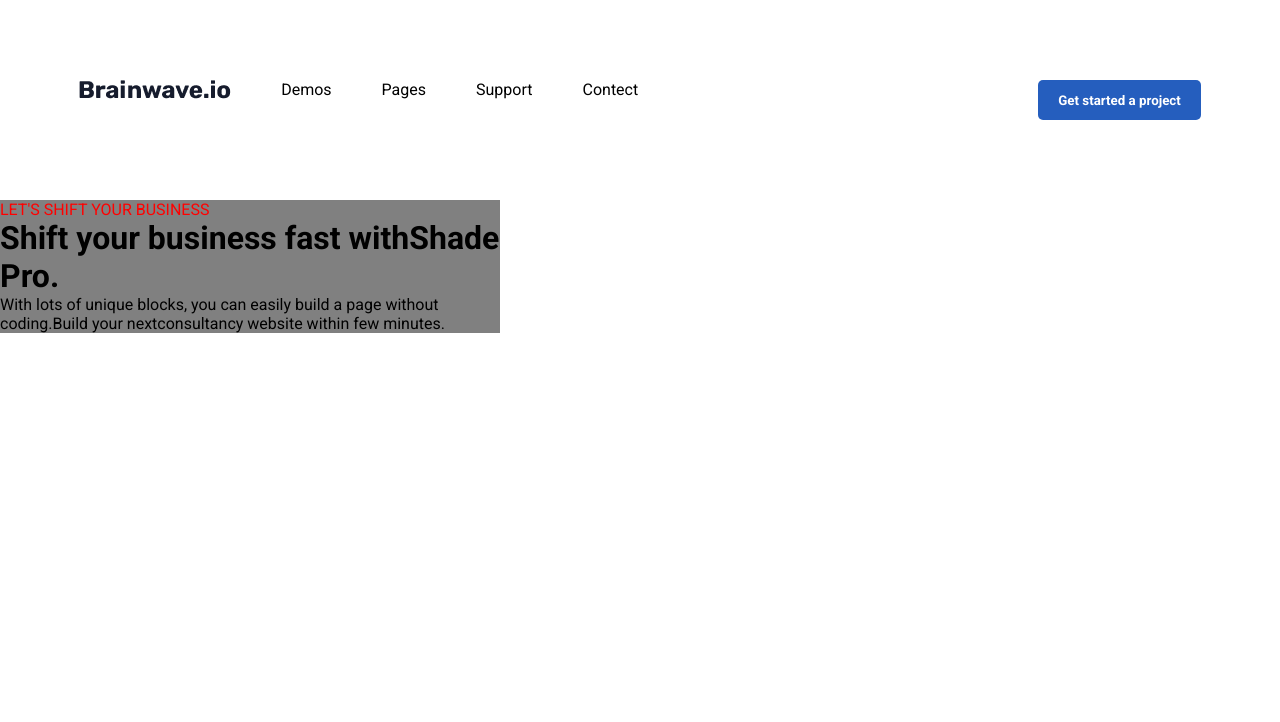
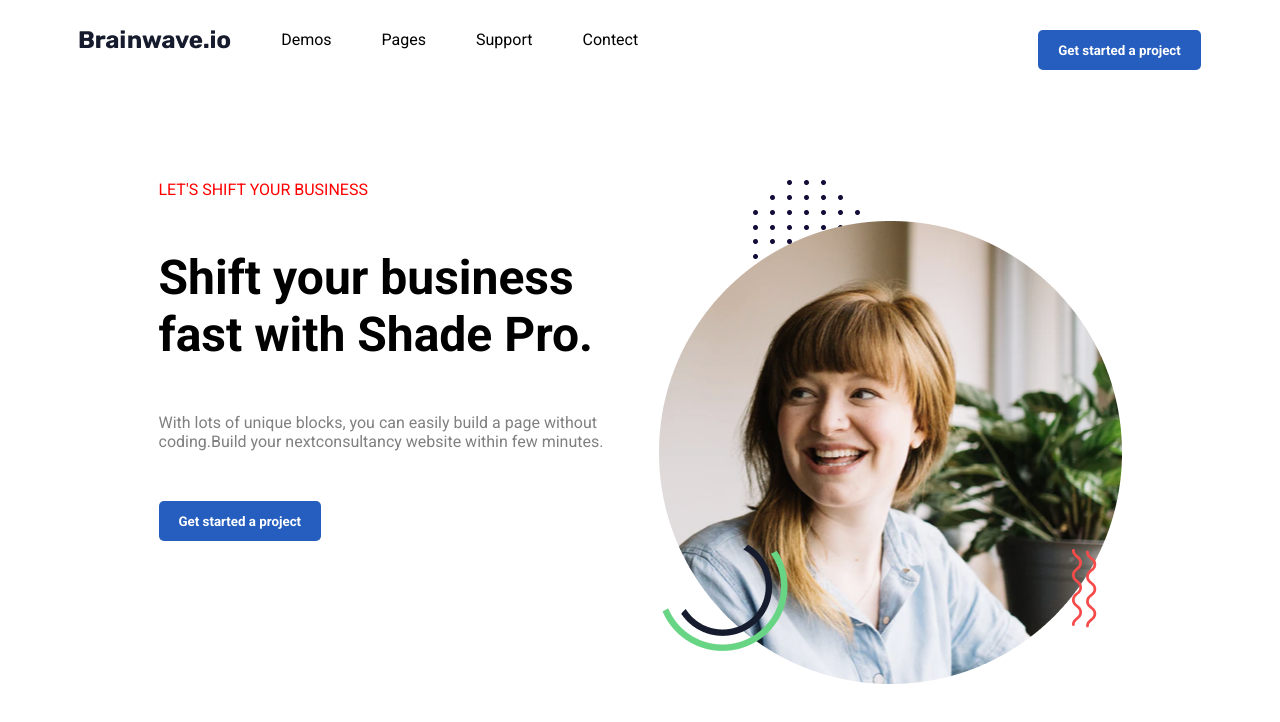
Before and after one commit to iamjuu/landing-page-react-js, a React (Vite) app: page / in a window 1280 px wide. Shown: the top 722 px of the page. Built offline with nearby package versions, Linux system fonts and the light colour scheme.

Commit message:
first section completed

```diff
--- a/src/components/nav/navbarStyle.jsx
+++ b/src/components/nav/navbarStyle.jsx
@@ -2,11 +2,10 @@ import styled from 'styled-components'
 
 
 export const Container = styled.div`
-
   width: 100%;
-  height: 200px;
+  height: 100px;
   display: flex;
-  justify-content: center;
+  justify-content:center ;
   align-items: center;
 
 `
--- a/src/components/section/Section.jsx
+++ b/src/components/section/Section.jsx
@@ -1,12 +1,26 @@
 import React from 'react';
-import {Sectionpara,Section1} from '../section/sectionStyle'
+import {Sectionpara,Section1,SectionContainer,SectionHead,Sectionpara1} from '../section/sectionStyle'
+import Button from '../Button/Button';
+import B1 from '../../assets/Image.png'
 const Section = () => {
   return (
-    <Section1>
+    <>
+    <SectionContainer>
+      <Section1>
     <Sectionpara>LET'S SHIFT YOUR BUSINESS</Sectionpara>
-    <h1>Shift your business fast  withShade Pro.</h1>
-    <p>With lots of unique blocks, you can  easily build a page without coding.Build your nextconsultancy website within  few minutes.</p>
+    <SectionHead>Shift your business <br /> fast with Shade Pro.</SectionHead>
+    <Sectionpara1>With lots of unique blocks, you can  easily build a page without coding.Build your nextconsultancy website within  few minutes.</Sectionpara1>
+    <div>
+
+    <Button  data={'Get started a project'}/>
+    </div>
     </Section1>
+{/* image   */}
+    <div>
+        <img src={B1} alt="" />
+    </div>
+    </SectionContainer>
+    </>
   );
 }
 
--- a/src/components/section/sectionStyle.jsx
+++ b/src/components/section/sectionStyle.jsx
@@ -1,10 +1,26 @@
-import styled from 'styled-components'
+import styled from "styled-components";
 
 export const Sectionpara = styled.p`
-color:red;
-`
+  color: red;
+`;
+export const Sectionpara1 = styled.p`
+  color: gray;
+`;
+
+export const SectionHead = styled.h1`
+  font-size: 3rem;
+`;
+
 
 export const Section1 = styled.div`
-width:500px;
-background-color:gray;
-`
+  display: flex;
+  flex-direction: column;
+  gap: 50px;
+  width: 500px;
+//   background-color: gray;
+`;
+
+export const SectionContainer = styled.div`
+  display: flex;
+//   background-color: red;
+`;
--- a/src/pages/Home.jsx
+++ b/src/pages/Home.jsx
@@ -1,14 +1,15 @@
 import React from 'react';
 import Navbar from '../components/nav/navbar'
-import Section from '../components/section/Section';
+import Section from '../components/section/Section'
+import {Container} from './HomeStyle'
 
 const Home = () => {
   return (
-    <div>
+    <Container>
  <Navbar/>
  < Section/>
 
-    </div>
+    </Container>
   );
 }
 
--- /dev/null
+++ b/src/pages/HomeStyle.jsx
@@ -0,0 +1,13 @@
+import styled from "styled-components";
+
+
+
+export const Container = styled.div`
+display :flex;
+ justify-content:center ;
+  align-items: center;
+// background-color:green;
+  flex-direction: column;
+  gap: 80px;
+
+`
```
